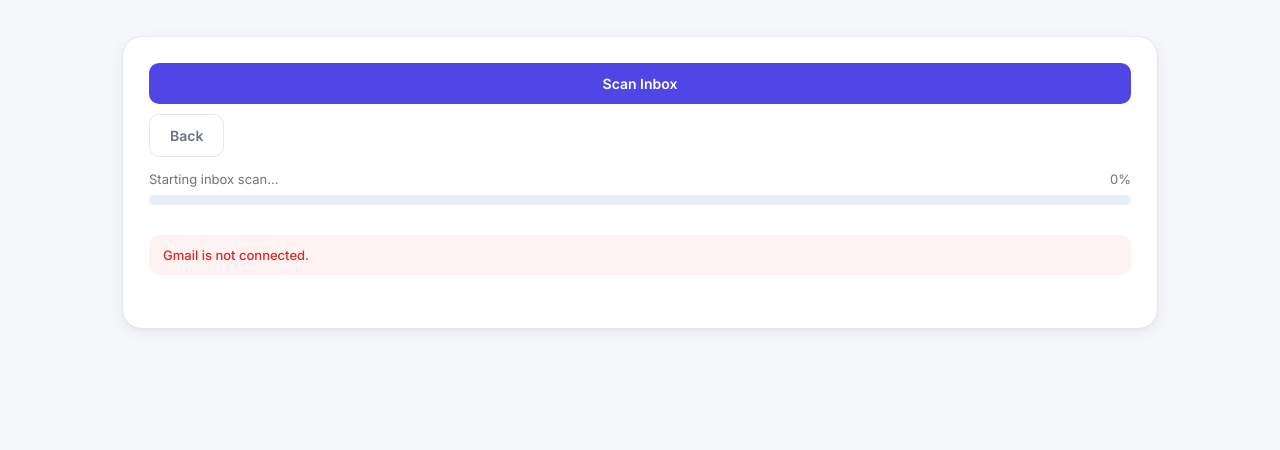
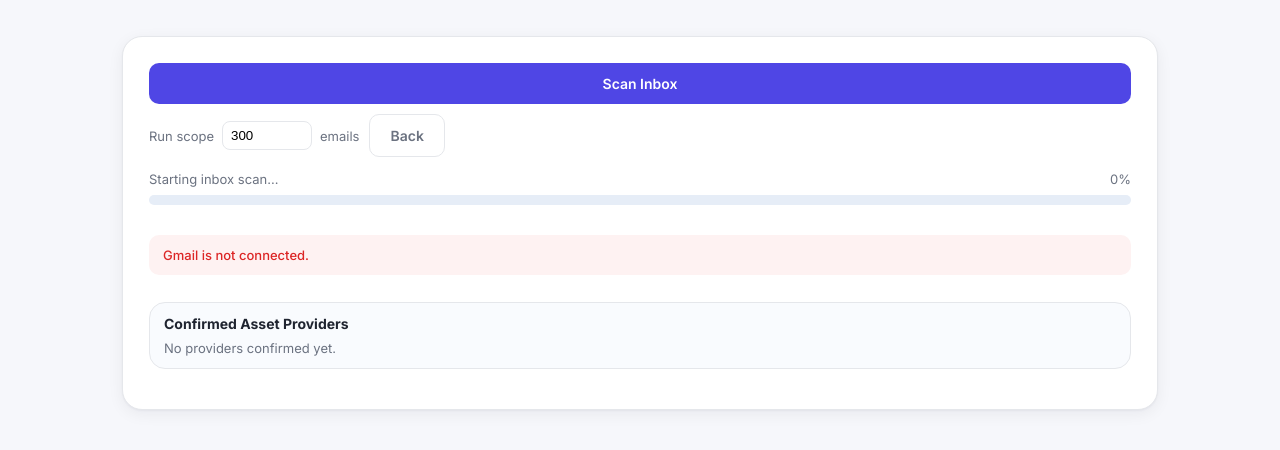
Before and after one commit to Ci-Daniels/group_29_DEAD, a Flask app: template src/frontend/templates/emails.html in a window 1280 px wide. Shown: the part 181-631 px from the top of the page. Run offline with Flask 3, Linux system fonts and the light colour scheme; the template is opened without the code that fills it, so the values that code supplies are empty.

Commit message:
Add provider deduplication and scan limit functionality to email scanning

```diff
--- a/src/backend/email_scanning/main.py
+++ b/src/backend/email_scanning/main.py
@@ -9,8 +9,10 @@
 import contextlib
 import json
 import os
+import re
 import socket
 import ssl
+import threading
 import time
 from collections.abc import Callable
 
@@ -20,9 +22,53 @@
 from googleapiclient import discovery
 from googleapiclient.errors import HttpError
 from src.backend.email_scanning.asset_identifier import (
-    classify_emails,
+    FINANCIAL_EVENTS,
+    classify_email,
     dedupe_providers,
 )
+
+_DOMAIN_RE = re.compile(r"@([\w.-]+)")
+
+
+def _normalize_provider_key(value: str) -> str:
+    """Normalize provider names for dedupe/skipping comparisons."""
+    normalized = re.sub(r"\s+", " ", (value or "").strip().lower())
+    if not normalized:
+        return ""
+    for suffix in (" bank", " inc", " llc", " ltd", " group", " holdings"):
+        if normalized.endswith(suffix):
+            normalized = normalized[: -len(suffix)].strip()
+    return normalized
+
+
+def _provider_skip_key_from_from_header(from_header: str) -> str:
+    """Build a deterministic skip key from the sender domain when available."""
+    if not from_header:
+        return ""
+
+    match = _DOMAIN_RE.search(from_header)
+    if not match:
+        return ""
+
+    domain = match.group(1).lower().strip(".")
+    return f"domain:{domain}" if domain else ""
+
+
+def _provider_name_key_from_from_header(from_header: str) -> str:
+    """Approximate provider key from sender domain root for early skipping."""
+    if not from_header:
+        return ""
+
+    match = _DOMAIN_RE.search(from_header)
+    if not match:
+        return ""
+
+    domain = match.group(1).lower().strip(".")
+    if not domain:
+        return ""
+
+    provider_guess = _normalize_provider_key(domain.split(".")[0].replace("-", " "))
+    return f"provider:{provider_guess}" if provider_guess else ""
 
 
 class EmailEvaluationError(Exception):
@@ -65,6 +111,20 @@
         self.gmail_api_backoff_seconds = float(
             os.environ.get("GMAIL_API_BACKOFF_SECONDS", "1.0")
         )
+        self._provider_skip_keys: set[str] = set()
+        self._provider_skip_keys_lock = threading.Lock()
+
+    def _provider_skip_keys_snapshot(self) -> set[str]:
+        """Read a thread-safe copy of persisted provider skip keys."""
+        with self._provider_skip_keys_lock:
+            return set(self._provider_skip_keys)
+
+    def _merge_provider_skip_keys(self, keys: set[str]) -> None:
+        """Persist newly learned provider skip keys for future scan batches."""
+        if not keys:
+            return
+        with self._provider_skip_keys_lock:
+            self._provider_skip_keys.update(keys)
 
     def _ensure_client_secrets_file(self) -> None:
         if not os.path.exists(self.client_secrets_file):
@@ -442,6 +502,8 @@
         findings = []
         next_page_token: str | None = None
         scanned_count = 0
+        skipped_provider_count = 0
+        seen_provider_keys = self._provider_skip_keys_snapshot()
 
         if progress_callback is not None:
             progress_callback(2, "Starting inbox scan...")
@@ -485,7 +547,39 @@
                         chunk_start + classification_chunk_size, current_page_count
                     )
                     chunk = page_messages[chunk_start:chunk_end]
-                    chunk_findings = classify_emails(chunk)
+                    chunk_findings = []
+                    for email in chunk:
+                        domain_skip_key = _provider_skip_key_from_from_header(
+                            email.get("from", "")
+                        )
+                        provider_name_skip_key = _provider_name_key_from_from_header(
+                            email.get("from", "")
+                        )
+                        if (
+                            domain_skip_key and domain_skip_key in seen_provider_keys
+                        ) or (
+                            provider_name_skip_key
+                            and provider_name_skip_key in seen_provider_keys
+                        ):
+                            skipped_provider_count += 1
+                            continue
+
+                        finding = classify_email(email, categories=FINANCIAL_EVENTS)
+                        if finding is None:
+                            continue
+
+                        chunk_findings.append(finding)
+
+                        if domain_skip_key:
+                            seen_provider_keys.add(domain_skip_key)
+
+                        if provider_name_skip_key:
+                            seen_provider_keys.add(provider_name_skip_key)
+
+                        provider_key = _normalize_provider_key(finding.asset_provider)
+                        if provider_key:
+                            seen_provider_keys.add(f"provider:{provider_key}")
+
                     findings.extend(chunk_findings)
 
                     if findings_callback is not None and chunk_findings:
@@ -515,7 +609,13 @@
                 progress = 95
                 if total_expected > 0:
                     progress = int(min(95, (scanned_count / total_expected) * 95))
-                progress_callback(progress, f"Scanned {scanned_count} inbox emails...")
+                progress_callback(
+                    progress,
+                    (
+                        f"Scanned {scanned_count} inbox emails "
+                        f"({skipped_provider_count} skipped due to provider dedupe)..."
+                    ),
+                )
 
             next_page_token = page.get("next_page_token")
             if not next_page_token:
@@ -528,7 +628,15 @@
                 finding.asset_provider,
             )
 
+        self._merge_provider_skip_keys(seen_provider_keys)
+
         if progress_callback is not None:
-            progress_callback(100, f"Scan complete. {scanned_count} emails scanned.")
+            progress_callback(
+                100,
+                (
+                    f"Scan complete. {scanned_count} emails scanned, "
+                    f"{skipped_provider_count} skipped after provider identification."
+                ),
+            )
 
         return [finding.to_dict() for finding in findings]
--- a/src/frontend/static/js/emails.js
+++ b/src/frontend/static/js/emails.js
@@ -6,10 +6,14 @@
 const scanError = document.getElementById("scan-error");
 const findingsContainer = document.getElementById("findings-container");
 const emptyFindings = document.getElementById("empty-findings");
+const scanLimitInput = document.getElementById("scan-limit");
+const providerEmpty = document.getElementById("provider-empty");
+const providerList = document.getElementById("provider-list");
 
 let activePollTimer = null;
 const renderedFindingIds = new Set();
 const findingDecisions = new Map();
+const findingProviderById = new Map();
 
 function escapeHtml(value) {
   return String(value ?? "")
@@ -32,6 +36,9 @@
   findingsContainer.innerHTML = "";
   emptyFindings.style.display = "none";
   renderedFindingIds.clear();
+  findingDecisions.clear();
+  findingProviderById.clear();
+  renderConfirmedProviders();
 }
 
 function findingUniqueId(finding, indexHint = 0) {
@@ -100,6 +107,8 @@
     if (renderedFindingIds.has(uid)) {
       return;
     }
+
+    findingProviderById.set(uid, String(finding.asset_provider || "").trim());
     renderedFindingIds.add(uid);
     newCards.push(findingCardHtml(finding));
   });
@@ -129,6 +138,31 @@
 function clearError() {
   scanError.textContent = "";
   scanError.style.display = "none";
+}
+
+function renderConfirmedProviders() {
+  const providers = new Set();
+  findingDecisions.forEach((decision, findingId) => {
+    if (decision !== "confirm") {
+      return;
+    }
+    const provider = findingProviderById.get(findingId) || "";
+    if (provider) {
+      providers.add(provider);
+    }
+  });
+
+  const deduped = [...providers].sort((a, b) => a.localeCompare(b));
+  if (deduped.length === 0) {
+    providerList.style.display = "none";
+    providerList.innerHTML = "";
+    providerEmpty.style.display = "block";
+    return;
+  }
+
+  providerList.innerHTML = deduped.map((name) => `<li>${escapeHtml(name)}</li>`).join("");
+  providerList.style.display = "grid";
+  providerEmpty.style.display = "none";
 }
 
 function applyDecisionState(card, decision) {
@@ -170,6 +204,7 @@
 
   findingDecisions.set(findingId, nextDecision);
   applyDecisionState(card, nextDecision);
+  renderConfirmedProviders();
 });
 
 async function pollScanStatus(sessionId) {
@@ -215,13 +250,16 @@
   clearResults();
   setProgress(0, "Starting inbox scan...");
 
+  const parsedLimit = Number.parseInt(scanLimitInput?.value || "", 10);
+  const maxResults = Number.isFinite(parsedLimit) && parsedLimit > 0 ? parsedLimit : 300;
+
   try {
     const response = await fetch("/api/email-scan/start", {
       method: "POST",
       headers: {
         "Content-Type": "application/json",
       },
-      body: JSON.stringify({ max_results: 0 }),
+      body: JSON.stringify({ max_results: maxResults }),
     });
     const data = await response.json();
 
--- a/src/frontend/templates/emails.html
+++ b/src/frontend/templates/emails.html
@@ -131,6 +131,54 @@
       font-weight: 600;
       color: var(--color-text-muted);
     }
+
+    .scan-controls {
+      display: flex;
+      gap: 10px;
+      align-items: center;
+      flex-wrap: wrap;
+    }
+
+    .scan-limit {
+      display: flex;
+      align-items: center;
+      gap: 8px;
+      color: var(--color-text-muted);
+      font-size: 13px;
+    }
+
+    .scan-limit input {
+      width: 90px;
+      padding: 6px 8px;
+      border-radius: 8px;
+      border: 1px solid var(--color-border);
+    }
+
+    .provider-summary {
+      border: 1px solid var(--color-border);
+      border-radius: var(--radius-md);
+      background: #f9fbfe;
+      padding: 12px 14px;
+    }
+
+    .provider-summary h3 {
+      margin: 0 0 8px;
+      font-size: 14px;
+    }
+
+    .provider-summary ul {
+      margin: 0;
+      padding-left: 18px;
+      display: grid;
+      gap: 4px;
+      font-size: 14px;
+    }
+
+    .provider-summary p {
+      margin: 0;
+      color: var(--color-text-muted);
+      font-size: 13px;
+    }
   </style>
 </head>
 <body>
@@ -154,8 +202,13 @@
     </header>
 
     <section class="panel" style="display: grid; gap: 14px;">
-      <div style="display: flex; gap: 10px; flex-wrap: wrap;">
+      <div class="scan-controls">
         <button id="scan-trigger" class="btn btn--primary" type="button">Scan Inbox</button>
+        <label for="scan-limit" class="scan-limit">
+          Run scope
+          <input id="scan-limit" type="number" min="1" step="1" value="300" />
+          emails
+        </label>
         <a href="{{ url_for('scan_email') }}" class="btn btn--ghost">Back</a>
       </div>
 
@@ -171,6 +224,12 @@
 
       <p id="scan-error" class="result-banner result-banner--error"></p>
 
+      <section class="provider-summary">
+        <h3>Confirmed Asset Providers</h3>
+        <p id="provider-empty">No providers confirmed yet.</p>
+        <ul id="provider-list" style="display: none;"></ul>
+      </section>
+
       <div id="findings-container" class="email-list"></div>
       <p id="empty-findings" style="display: none;">No qualifying digital-asset findings were returned.</p>
     </section>
```
